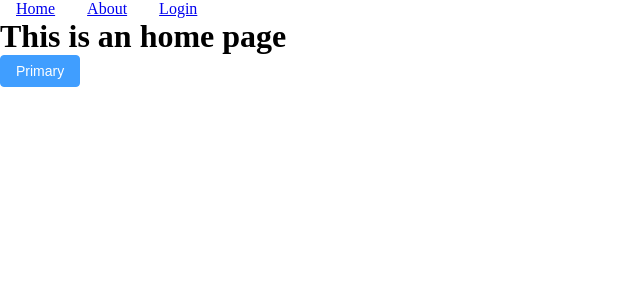
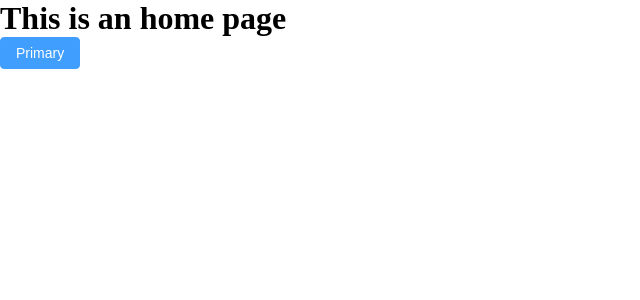
Before and after one commit to zxh111222/cr, a Vue app in the folder web/: page / in a window 1280 px wide. Shown: the top 300 px of the page, without its empty margins (0-640 px from the left). Built offline with nearby package versions, Linux system fonts and the light colour scheme.

Commit message:
refactor(web): App.vue 去除头部的导航栏，只保留最简洁的 <RouterView />

```diff
--- a/web/src/App.vue
+++ b/web/src/App.vue
@@ -1,25 +1,11 @@
 <script setup>
-import { RouterLink, RouterView } from 'vue-router'
+import { RouterView } from 'vue-router'
 </script>
 
 <template>
-  <header>
-    <div class="wrapper">
-      <nav>
-        <RouterLink to="/">Home</RouterLink>
-        <RouterLink to="/about">About</RouterLink>
-        <RouterLink to="/login">Login</RouterLink>
-      </nav>
-    </div>
-  </header>
-
   <RouterView />
 </template>
 
 <style scoped>
-nav a {
-  display: inline-block;
-  padding: 0 1rem;
-  border-left: 1px solid var(--color-border);
-}
+
 </style>
```
Also changed, not shown: 1 other file (tests, documents, lock files or other folders).
